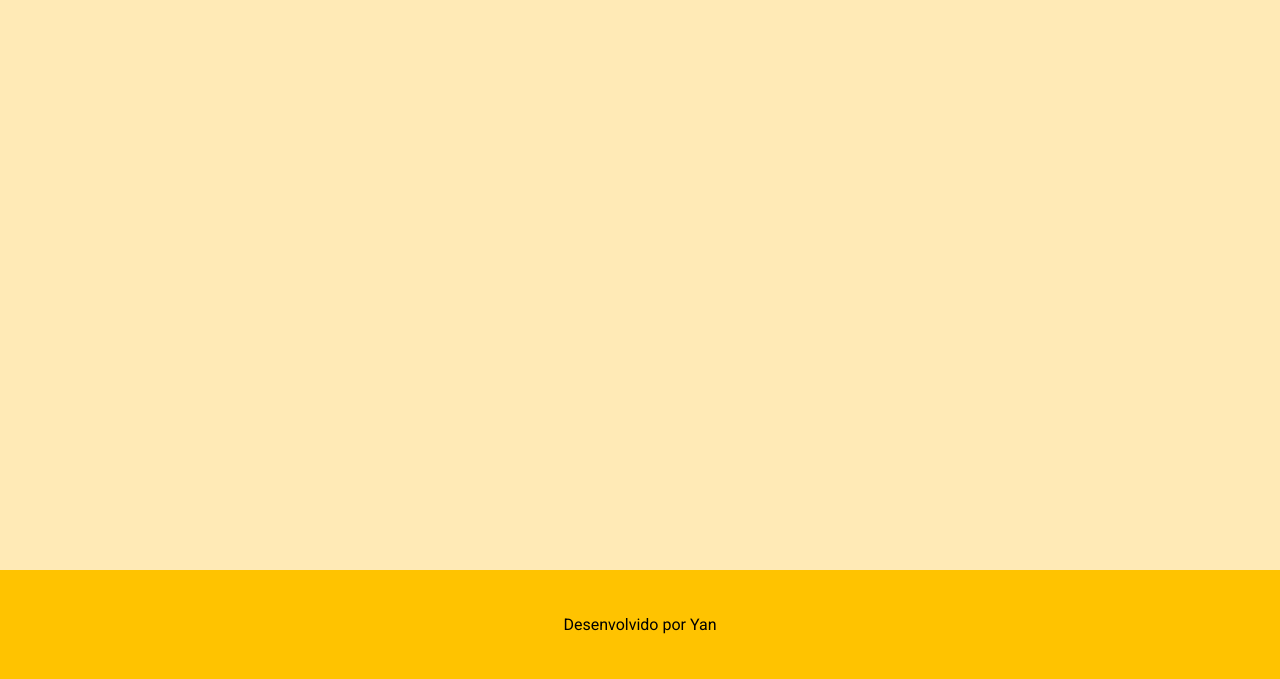
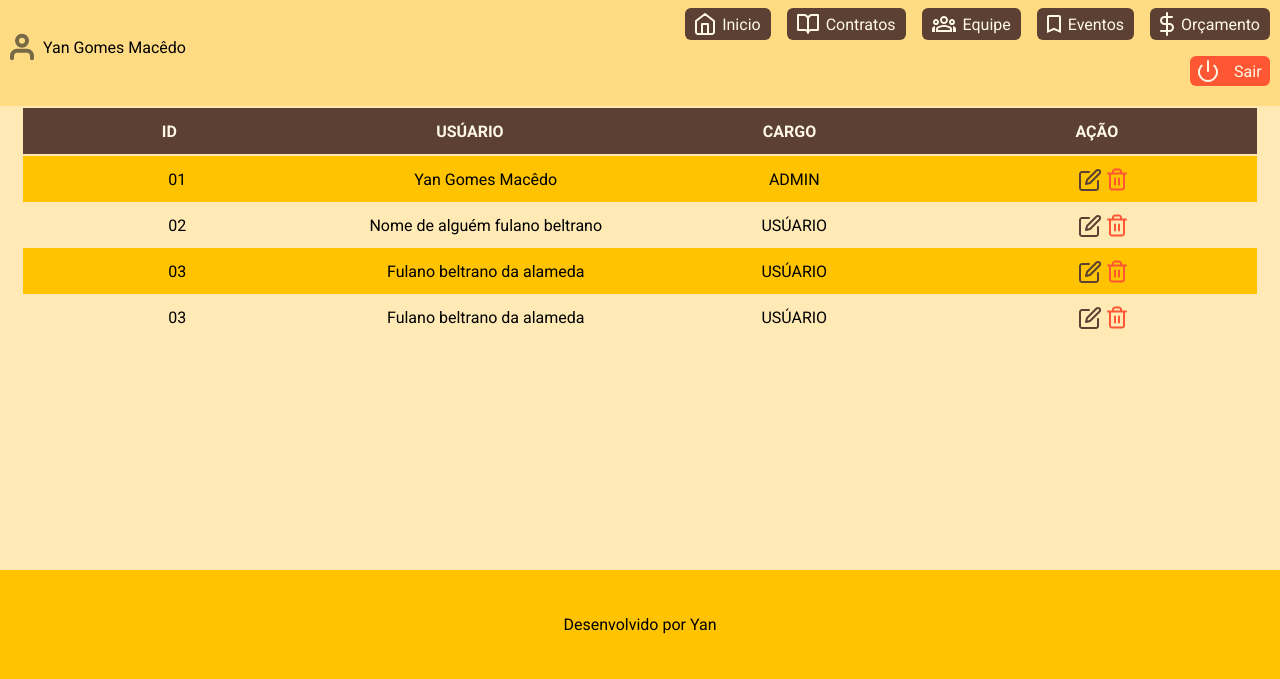
Before and after one commit to YanGomes010/cronoEvents, a React app: page /dashboard/eventos in a window 1280 px wide. Shown: the part 121-800 px from the top of the page. Built offline with nearby package versions, Linux system fonts and the light colour scheme.

```diff
--- a/src/Components/ListItem/index.js
+++ b/src/Components/ListItem/index.js
@@ -1,29 +1,35 @@
-import styled from "styled-components"
+import { Link } from "react-router-dom";
+import styled from "styled-components";
 
-export default function ListItem({ imagem, title }) {
+export default function ListItem({ imagem, title, rota }) {
   return (
+    <Link to={`/dashboard/${rota}`}>
       <Li>
         <img src={imagem} alt="icone" />
         <p>{title}</p>
       </Li>
-    )
+    </Link>
+  );
 }
+
+
 
 const Li = styled.li`
   display: flex;
-    width:100%;
-    max-width:120px;
+  width: 100%;
+  max-width: 120px;
   padding: 4px 10px;
   justify-content: space-around;
   align-items: center;
   gap: 7px;
   border-radius: 6px;
-    background: #5C4033;
-    color: #FFF8E7;
+  background: #5c4033;
+  color: #fff8e7;
   font-family: "Roboto Condensed";
   font-size: 16px;
   font-style: normal;
   font-weight: 400;
   line-height: normal;
-    cursor:pointer;
-`
+  cursor: pointer;
+  height:32px;
+`;
--- /dev/null
+++ b/src/Components/MenuDashboard/index.js
@@ -0,0 +1,79 @@
+import styled from "styled-components"
+import usuario from "../../images/usuario.svg"
+import ListItem from "../../Components/ListItem"
+import contratos from "../../images/contratos.svg"
+import equipe from "../../images/equipe.svg"
+import eventos from "../../images/eventos.svg"
+import orcamento from "../../images/orcamento.svg"
+import icon from "../../images/Icon.svg"
+import sair from "../../images/sair.svg"
+
+export default function MenuDashboardComponent() {
+
+
+    return (
+        <MenuDashboard>
+            <ContainerUser>
+                <img style={{opacity:0.6}} src={usuario} alt="foto usuario" />
+                <p>Yan Gomes Macêdo</p>
+            </ContainerUser>
+            <Ul>
+                <ListItem rota="#" title="Inicio" imagem={icon} />
+                <ListItem rota="#" title="Contratos" imagem={contratos} />
+                <ListItem rota="#" title="Equipe" imagem={equipe} />
+                <ListItem rota="eventos" title="Eventos" imagem={eventos} />
+                <ListItem rota="#" title="Orçamento" imagem={orcamento} />
+                <Li>
+                <img src={sair} alt="icone" />
+                <p>Sair</p>
+                </Li>
+            </Ul>
+        </MenuDashboard>
+    )
+}
+
+const MenuDashboard = styled.div`
+display:flex;
+align-items:center;
+Justify-content:space-between;
+width: 100%;
+
+padding: 20px 10px;
+height: 34px;
+height:100%;
+flex-shrink: 0;
+background-color: #FFDB83;
+`
+
+const ContainerUser = styled.div`
+display:flex;
+align-items:center;
+Justify-content:center;
+gap:9px;
+`
+
+const Li = styled.li`
+    display: flex;
+    width:100%;
+    max-width:80px;
+    padding: 4px 4px;
+    justify-content: space-around;
+    align-items: center;
+    gap: 7px;
+    border-radius: 6px;
+    background: #FF5733;
+    color: #FFF8E7;
+    font-family: "Roboto Condensed";
+    font-size: 16px;
+    font-style: normal;
+    font-weight: 400;
+    line-height: normal;
+`
+
+const Ul = styled.ul`
+    display:flex;
+    gap:16px;
+    flex-wrap: wrap;
+    min-width:52%;
+    Justify-content:end;
+`
--- /dev/null
+++ b/src/Components/UsuarioTabela/index.js
@@ -0,0 +1,79 @@
+import lixo from "../../images/lixo.svg";
+import editar from "../../images/editar.svg";
+import styled from "styled-components";
+
+export default function UsuarioTabela() {
+  return (
+    <div>
+      <Table>
+        <Thead>
+          <tr>
+            <th>ID</th>
+            <th>USÚARIO</th>
+            <th>CARGO</th>
+            <th>AÇÃO</th>
+          </tr>
+        </Thead>
+        <tbody>
+          <Tr>
+            <td>01</td>
+            <td>Yan Gomes Macêdo</td>
+            <td>ADMIN</td>
+            <ContainerImg>
+              <img src={editar} alt="editar" />
+              <img src={lixo} alt="lixo" />
+            </ContainerImg>
+          </Tr>
+          <Tr>
+            <td>02</td>
+            <td>Nome de alguém fulano beltrano</td>
+            <td>USÚARIO</td>
+            <ContainerImg>
+              <img src={editar} alt="editar" />
+              <img src={lixo} alt="lixo" />
+            </ContainerImg>
+          </Tr>
+          <Tr>
+            <td>03</td>
+            <td>Fulano beltrano da alameda</td>
+            <td>USÚARIO</td>
+            <ContainerImg>
+              <img src={editar} alt="editar" />
+              <img src={lixo} alt="lixo" />
+            </ContainerImg>
+          </Tr>
+          <Tr>
+            <td>03</td>
+            <td>Fulano beltrano da alameda</td>
+            <td>USÚARIO</td>
+            <ContainerImg>
+              <img src={editar} alt="editar" />
+              <img src={lixo} alt="lixo" />
+            </ContainerImg>
+          </Tr>
+        </tbody>
+      </Table>
+    </div>
+  );
+}
+
+const Table = styled.table`
+    width:100%;
+    max-width:1238px;
+    margin:0 auto;
+`
+const Thead = styled.thead`
+    background-color:#5C4033;
+    color:#FFF8E7;
+    height:25px;
+`
+
+const Tr = styled.tr`
+    width:100%;
+    text-align:center;
+`
+const ContainerImg = styled.td`
+    display:flex;
+    gap:5px;
+    justify-content:center;
+`
--- a/src/Pages/Dashboard/index.js
+++ b/src/Pages/Dashboard/index.js
@@ -1,79 +1,11 @@
-import styled from "styled-components"
-import usuario from "../../images/usuario.svg"
-import ListItem from "../../Components/ListItem"
-import contratos from "../../images/contratos.svg"
-import equipe from "../../images/equipe.svg"
-import eventos from "../../images/eventos.svg"
-import orcamento from "../../images/orcamento.svg"
-import icon from "../../images/Icon.svg"
-import sair from "../../images/sair.svg"
+import { Outlet } from "react-router-dom";
+import MenuDashboardComponent from "../../Components/MenuDashboard";
 
 export default function Dashboard() {
-
-
-    return (
-        <MenuDashboard>
-            <ContainerUser>
-                <img style={{opacity:0.6}} src={usuario} alt="foto usuario" />
-                <p>Yan Gomes Macêdo</p>
-            </ContainerUser>
-            <Ul>
-                <ListItem title="Inicio" imagem={icon} />
-                <ListItem title="Contratos" imagem={contratos} />
-                <ListItem title="Equipe" imagem={equipe} />
-                <ListItem title="Eventos" imagem={eventos} />
-                <ListItem title="Orçamento" imagem={orcamento} />
-                <Li>
-                <img src={sair} alt="icone" />
-                <p>Sair</p>
-                </Li>
-            </Ul>
-        </MenuDashboard>
-    )
+  return (
+    <>
+      <MenuDashboardComponent />
+      <Outlet />
+    </>
+  );
 }
-
-const MenuDashboard = styled.div`
-display:flex;
-align-items:center;
-Justify-content:space-between;
-width: 100%;
-
-padding: 20px 10px;
-height: 34px;
-height:100%;
-flex-shrink: 0;
-background-color: #FFDB83;
-`
-
-const ContainerUser = styled.div`
-display:flex;
-align-items:center;
-Justify-content:center;
-gap:9px;
-`
-
-const Li = styled.li`
-    display: flex;
-    width:100%;
-    max-width:80px;
-    padding: 4px 4px;
-    justify-content: space-around;
-    align-items: center;
-    gap: 7px;
-    border-radius: 6px;
-    background: #FF5733;
-    color: #FFF8E7;
-    font-family: "Roboto Condensed";
-    font-size: 16px;
-    font-style: normal;
-    font-weight: 400;
-    line-height: normal;
-`
-
-const Ul = styled.ul`
-    display:flex;
-    gap:16px;
-    flex-wrap: wrap;
-    min-width:52%;
-    Justify-content:end;
-`
--- /dev/null
+++ b/src/Pages/Events/index.js
@@ -0,0 +1,7 @@
+import UsuarioTabela from "../../Components/UsuarioTabela";
+
+export default function Events(){
+    return(
+        <UsuarioTabela/>
+    )
+}
--- a/src/Routes/index.js
+++ b/src/Routes/index.js
@@ -1,12 +1,16 @@
 import {Route, Routes } from "react-router-dom";
 import LoginPage from "../Pages/LoginPage";
 import Dashboard from "../Pages/Dashboard";
+import Events from "../Pages/Events";
+
 
 export default function RoutesApp(){
     return(
         <Routes>
             <Route path="/" element={<LoginPage/>}/>
-            <Route path="/dashboard" element={<Dashboard/>}/>
+            <Route path="/dashboard" element={<Dashboard/>}>
+                <Route path="/dashboard/eventos" element={<Events/>}/>
+            </Route>
         </Routes>
     )
 }
--- a/src/index.css
+++ b/src/index.css
@@ -22,6 +22,13 @@
 
 a{
   text-decoration: none;
+  margin: 0;
+	padding: 0;
+	border: 0;
+	font-size: 100%;
+	font: inherit;
+	vertical-align: baseline;
+
 }
 
 ul{
@@ -109,3 +116,25 @@
   font-weight: 900;
   font-style: italic;
 }
+
+table tbody tr:nth-child(odd) {
+  background: #FFC300;
+}
+table tbody tr:nth-child(even) {
+  background: #FFEAB6;
+}
+
+table tbody tr,table thead tr {
+  display: flex;
+  align-items: center;
+  justify-content: space-between;
+  width: 77.5%;
+  margin: 0 auto;
+  height: 100%;
+  min-height: 46px;
+
+}
+
+table td {
+  width: 90%;
+}
```
Also changed, not shown: src/images/editar.svg (added), src/images/lixo.svg (added). Lines whose indentation alone changed are shown as unchanged.
